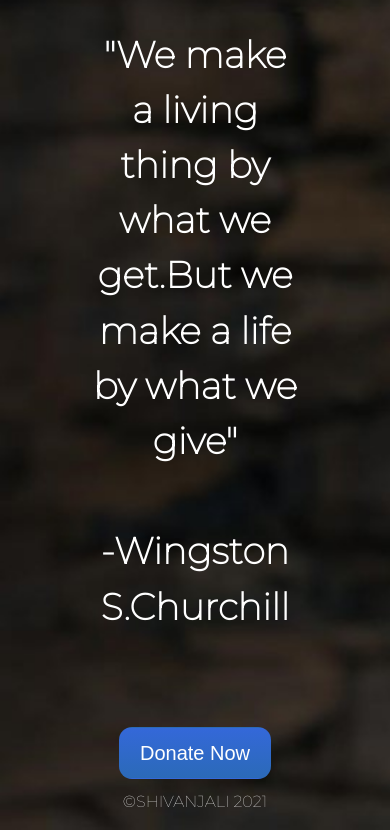
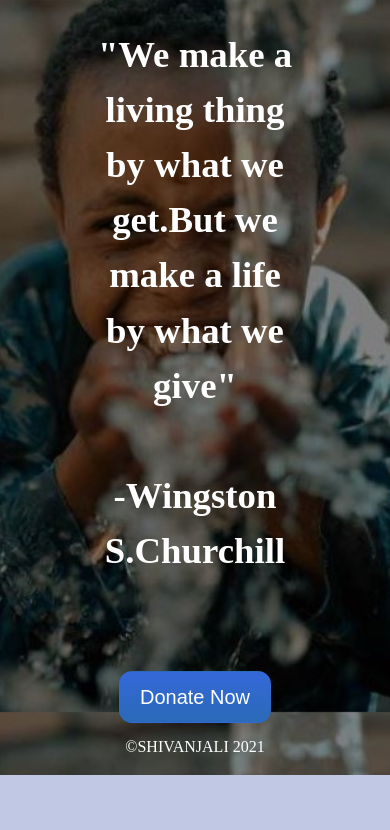
Before and after one commit to sonali681/Shivanjali-Front-End, a plain HTML site: page Kanak-sulagna/Donation home page/index.html in a window 390 px wide. Shown: the part 132-962 px from the top of the page. After the commit the page ends 907 px from the top, so only its background shows below. Drawn offline with nearby package versions, Linux system fonts and the light colour scheme.

Commit message:
modified

```diff
--- a/Kanak-sulagna/Donation home page/style.css
+++ b/Kanak-sulagna/Donation home page/style.css
@@ -1,10 +1,19 @@
 body{
 	text-align: center;
-	font-family: 'Montserrat';
+	font-family: 'Sans-serif';
 	color: #fff;
-	background-image: url("bg-image.jpg");
+	background-image: url("images/bg-image.jpg");
 	background-repeat: no-repeat;
 	background-size: cover;
+  background-position: center center;
+	background-attachment: fixed;
+	background-color: #C1C8E4;
+}
+
+@media only screen and (max-width: 767px) {
+body {
+background-image: url("images/bg-image-small-screen.jpg");
+}
 }
 
 .heading{
```
Also changed, not shown: Kanak-sulagna/Donation home page/images/bg-image-small-screen.jpg (added), Kanak-sulagna/Donation home page/images/bg-image.jpg (renamed from Kanak-sulagna/Donation home page/bg-image.jpg).
